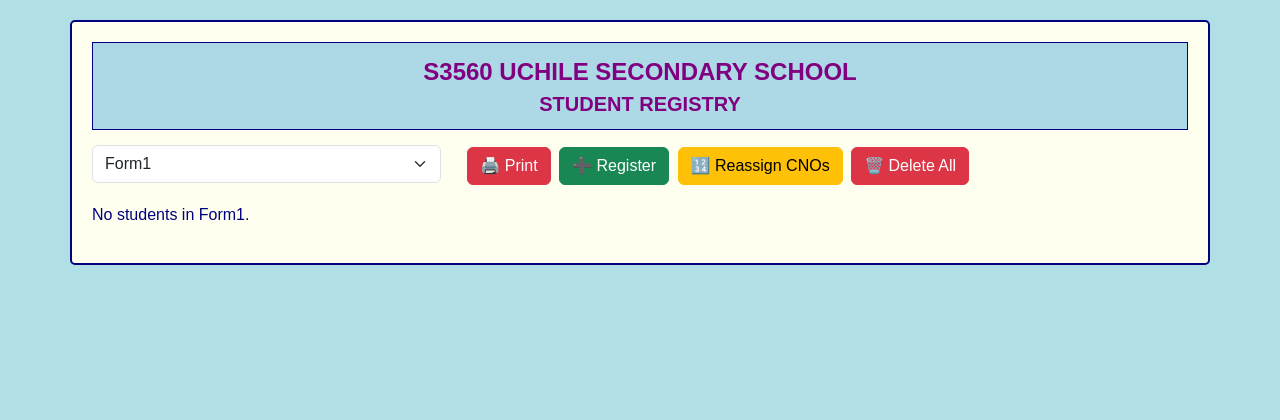
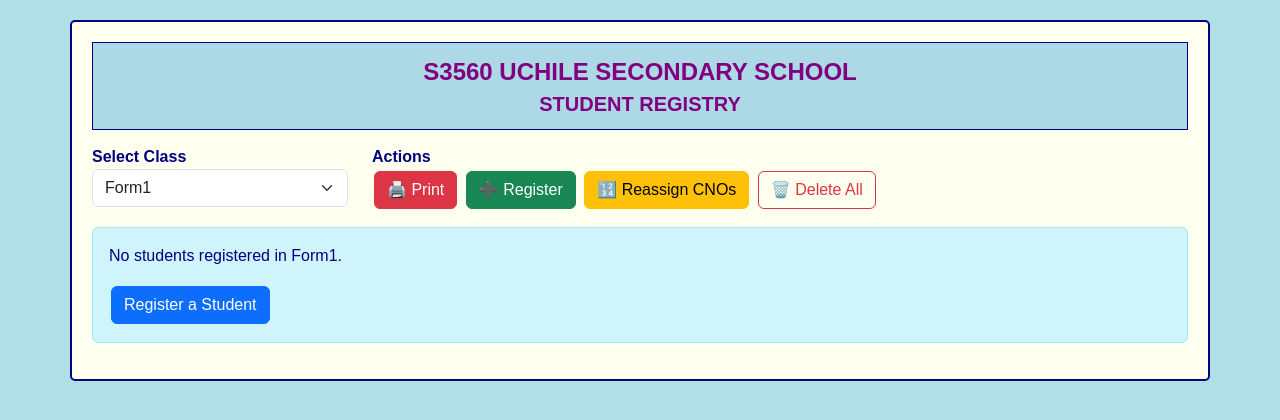
Before and after one commit to Kabaratachris/student-results-management-system, a Flask app: page /registry in a window 1280 px wide. Shown: the part 56-476 px from the top of the page. Run offline with Flask 3, Linux system fonts and the light colour scheme; a user stored in the database is signed in.

Commit message:
Fixed registry template with reassign and delete all buttons

```diff
--- a/templates/registry.html
+++ b/templates/registry.html
@@ -7,18 +7,22 @@
 
 <form method="POST" class="mb-3">
     <div class="row">
-        <div class="col-md-4">
+        <div class="col-md-3">
+            <label style="color:#000080; font-weight:bold;">Select Class</label>
             <select name="class_name" class="form-select" onchange="this.form.submit()">
-                {% for c in classes %}<option value="{{ c }}" {% if c==selected_class %}selected{% endif %}>{{ c }}</option>{% endfor %}
+                {% for c in classes %}
+                <option value="{{ c }}" {% if c == selected_class %}selected{% endif %}>{{ c }}</option>
+                {% endfor %}
             </select>
         </div>
-        <div class="col-md-8">
+        <div class="col-md-9">
+            <label style="color:#000080; font-weight:bold;">Actions</label><br>
             <button onclick="window.print()" class="btn btn-danger" type="button">🖨️ Print</button>
             <a href="{{ url_for('register_student') }}" class="btn btn-success">➕ Register</a>
             <a href="{{ url_for('reassign_cno_route', class_name=selected_class) }}" class="btn btn-warning">🔢 Reassign CNOs</a>
             <a href="{{ url_for('delete_all_students', class_name=selected_class) }}"
-       class="btn btn-danger"
-       onclick="return confirm('DELETE ALL students in {{ selected_class }}? This cannot be undone!')">
+               class="btn btn-outline-danger"
+               onclick="return confirm('DELETE ALL students in {{ selected_class }}? This moves them to trash.')">
                 🗑️ Delete All
             </a>
         </div>
@@ -26,32 +30,42 @@
 </form>
 
 {% if students %}
+<p style="color:#000080;"><strong>Total Students:</strong> {{ students|length }}</p>
 <div class="table-responsive">
     <table class="table table-bordered table-sm">
         <thead>
             <tr>
-                <th>CNO</th><th>FULL NAME</th><th>SEX</th><th>STREAM</th>
-                {% for subj in subjects %}<th>{{ subj.necta_code }}</th>{% endfor %}
+                <th>CNO</th>
+                <th>FULL NAME</th>
+                <th>SEX</th>
+                <th>STREAM</th>
+                <th>CURRICULUM</th>
+                {% for subj in subjects %}
+                <th>{{ subj.necta_code }}</th>
+                {% endfor %}
                 <th>ACTIONS</th>
             </tr>
         </thead>
         <tbody>
             {% for stu in students %}
             <tr>
-                <td>{{ stu.cno }}</td>
+                <td>{{ stu.cno if stu.cno else '<span style="color:red;">No CNO</span>'|safe }}</td>
                 <td>{{ stu.first_name }} {{ stu.middle_name or '' }} {{ stu.last_name }}</td>
                 <td>{{ stu.sex }}</td>
                 <td>{{ stu.stream }}</td>
+                <td>{{ stu.curriculum }}</td>
                 {% for subj in subjects %}
                 <td class="text-center">
                     {% if subj.code in reg_data.get(stu.id, []) %}
                     <span style="color:green;font-weight:bold;">✔</span>
-                    {% else %}<span style="color:red;">-</span>{% endif %}
+                    {% else %}
+                    <span style="color:red;">-</span>
+                    {% endif %}
                 </td>
                 {% endfor %}
                 <td>
                     <a href="{{ url_for('edit_student', student_id=stu.id) }}" class="btn btn-sm btn-warning">Edit</a>
-                    <a href="{{ url_for('delete_student', student_id=stu.id) }}" class="btn btn-sm btn-danger" onclick="return confirm('Delete?')">Del</a>
+                    <a href="{{ url_for('delete_student', student_id=stu.id) }}" class="btn btn-sm btn-danger" onclick="return confirm('Move to trash?')">Del</a>
                 </td>
             </tr>
             {% endfor %}
@@ -59,6 +73,9 @@
     </table>
 </div>
 {% else %}
-<p style="color:#000080;">No students in {{ selected_class }}.</p>
+<div class="alert alert-info" style="color: #000080;">
+    <p>No students registered in {{ selected_class }}.</p>
+    <a href="{{ url_for('register_student') }}" class="btn btn-primary">Register a Student</a>
+</div>
 {% endif %}
 {% endblock %}
```
Lines whose indentation alone changed are shown as unchanged.
